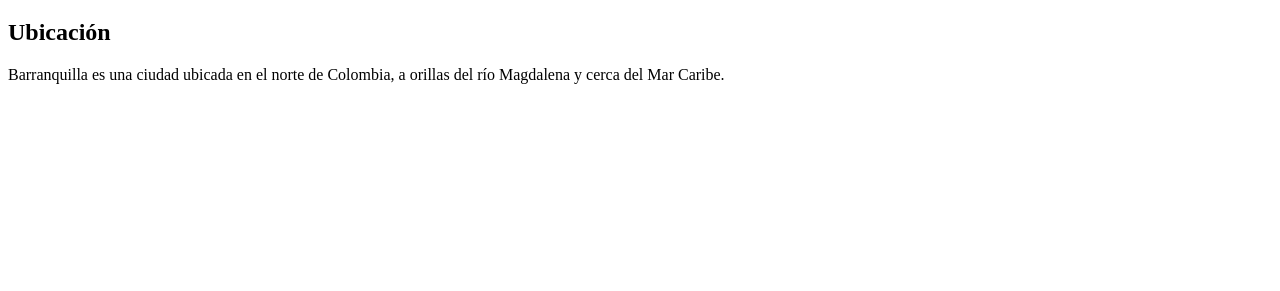
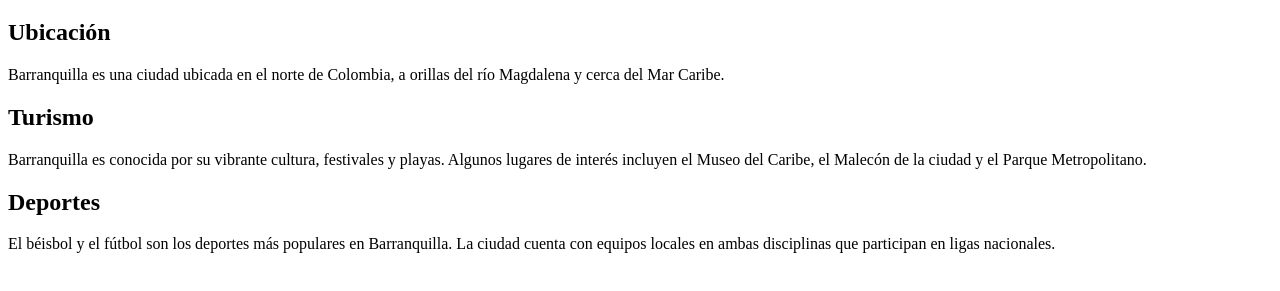
Before and after one commit to Takeshi-boop/Practica2_buenas_practicas, a plain HTML site: page index.html in a window 1280 px wide. Shown: the part 61-352 px from the top of the page. Drawn offline with Linux system fonts and the light colour scheme.

Commit message:
Agregué un h2 y el parrafo para definir el desarrollador

```diff
--- a/index.html
+++ b/index.html
@@ -11,5 +11,11 @@
     <h2>Ubicación</h2>
     <p>Barranquilla es una ciudad ubicada en el norte de Colombia, a orillas del río Magdalena y cerca del Mar Caribe.</p>
 
+    <h2>Turismo</h2>
+    <p>Barranquilla es conocida por su vibrante cultura, festivales y playas. Algunos lugares de interés incluyen el Museo del Caribe, el Malecón de la ciudad y el Parque Metropolitano.</p>
+
+    <h2>Deportes</h2>
+    <p>El béisbol y el fútbol son los deportes más populares en Barranquilla. La ciudad cuenta con equipos locales en ambas disciplinas que participan en ligas nacionales.</p>
+
 </body>
 </html>
```
